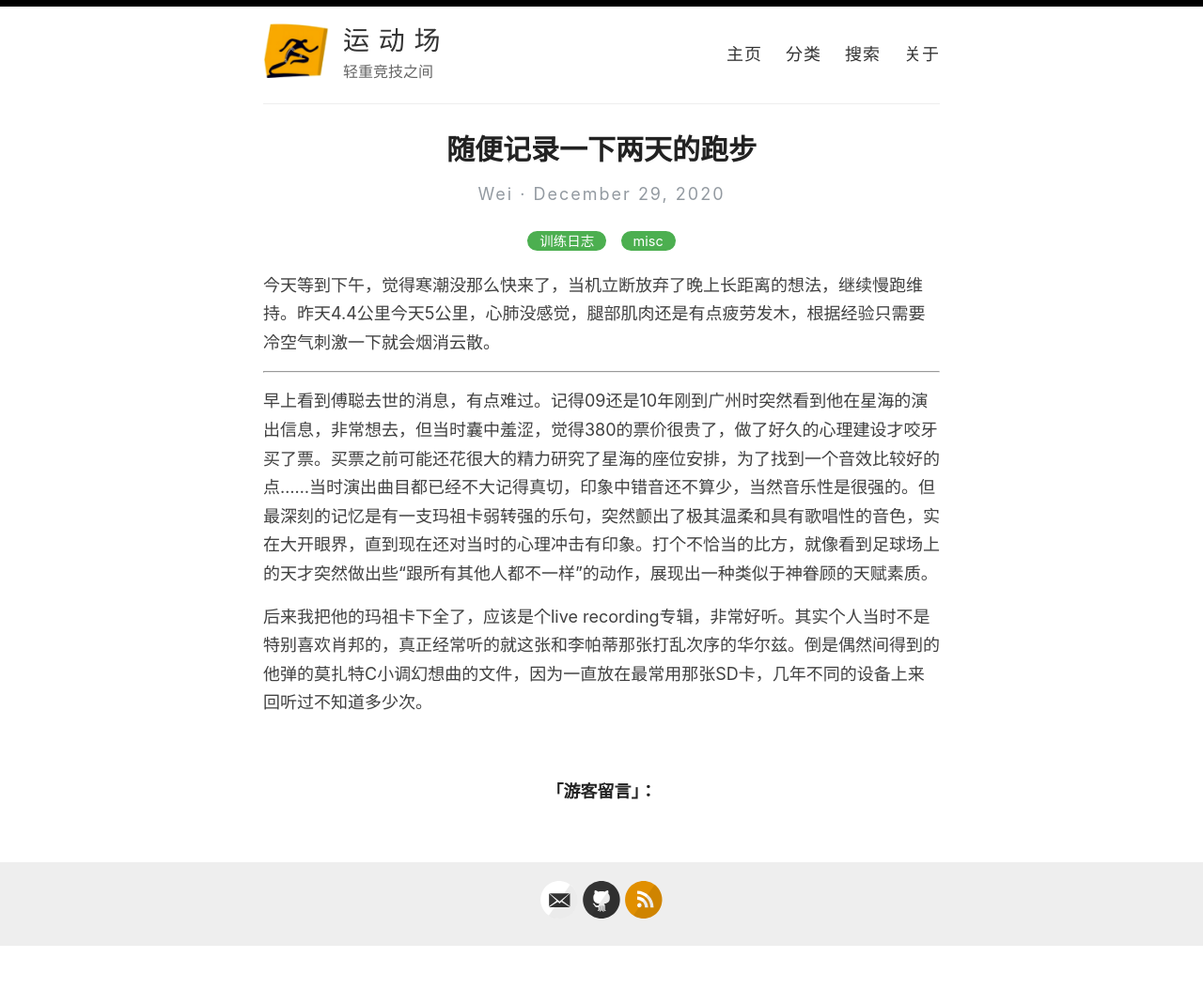
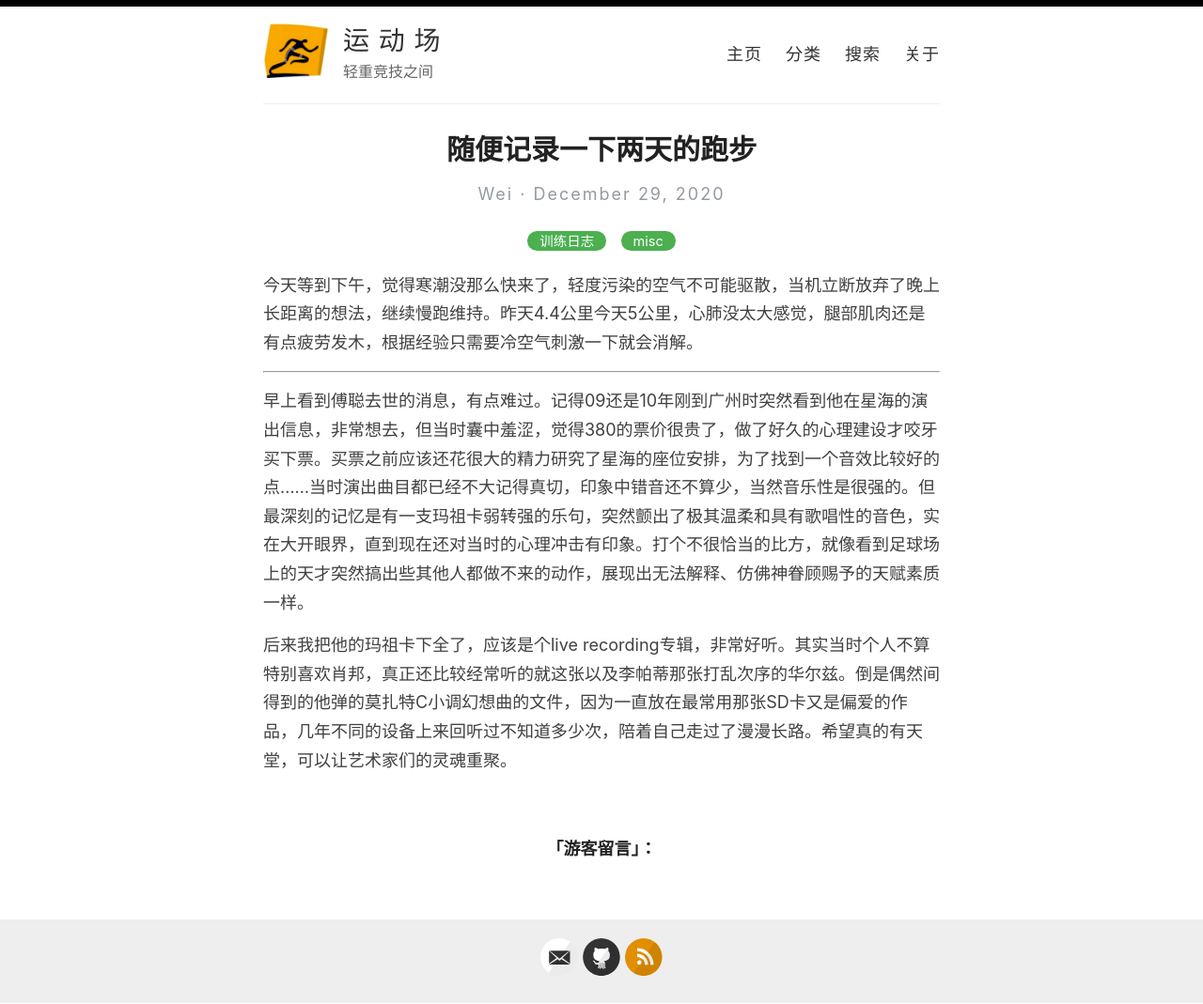
Before and after one commit to athletik/athletik.github.io, a Jekyll site: the page built from _posts/2020-12-29-随便记录一下两天的跑步.md, in a window 1280 px wide. Shown: the whole page at 94% size. Built offline with Jekyll 4.4.1, drawn with Linux system fonts in a browser that asks for light colours; comment, search, counter and statistics services are not loaded; before the commit the page ends 1008 px from its top, so only the background shows below that.

Commit message:
Update 2020-12-29-随便记录一下两天的跑步.md

```diff
--- a/_posts/2020-12-29-随便记录一下两天的跑步.md
+++ b/_posts/2020-12-29-随便记录一下两天的跑步.md
@@ -4,10 +4,10 @@ category: [训练日志, misc]
 title: 随便记录一下两天的跑步
 ---
 
-今天等到下午，觉得寒潮没那么快来了，当机立断放弃了晚上长距离的想法，继续慢跑维持。昨天4.4公里今天5公里，心肺没感觉，腿部肌肉还是有点疲劳发木，根据经验只需要冷空气刺激一下就会烟消云散。
+今天等到下午，觉得寒潮没那么快来了，轻度污染的空气不可能驱散，当机立断放弃了晚上长距离的想法，继续慢跑维持。昨天4.4公里今天5公里，心肺没太大感觉，腿部肌肉还是有点疲劳发木，根据经验只需要冷空气刺激一下就会消解。
 
 ---
 
-早上看到傅聪去世的消息，有点难过。记得09还是10年刚到广州时突然看到他在星海的演出信息，非常想去，但当时囊中羞涩，觉得380的票价很贵了，做了好久的心理建设才咬牙买了票。买票之前可能还花很大的精力研究了星海的座位安排，为了找到一个音效比较好的点……当时演出曲目都已经不大记得真切，印象中错音还不算少，当然音乐性是很强的。但最深刻的记忆是有一支玛祖卡弱转强的乐句，突然颤出了极其温柔和具有歌唱性的音色，实在大开眼界，直到现在还对当时的心理冲击有印象。打个不恰当的比方，就像看到足球场上的天才突然做出些“跟所有其他人都不一样”的动作，展现出一种类似于神眷顾的天赋素质。
+早上看到傅聪去世的消息，有点难过。记得09还是10年刚到广州时突然看到他在星海的演出信息，非常想去，但当时囊中羞涩，觉得380的票价很贵了，做了好久的心理建设才咬牙买下票。买票之前应该还花很大的精力研究了星海的座位安排，为了找到一个音效比较好的点……当时演出曲目都已经不大记得真切，印象中错音还不算少，当然音乐性是很强的。但最深刻的记忆是有一支玛祖卡弱转强的乐句，突然颤出了极其温柔和具有歌唱性的音色，实在大开眼界，直到现在还对当时的心理冲击有印象。打个不很恰当的比方，就像看到足球场上的天才突然搞出些其他人都做不来的动作，展现出无法解释、仿佛神眷顾赐予的天赋素质一样。
 
-后来我把他的玛祖卡下全了，应该是个live recording专辑，非常好听。其实个人当时不是特别喜欢肖邦的，真正经常听的就这张和李帕蒂那张打乱次序的华尔兹。倒是偶然间得到的他弹的莫扎特C小调幻想曲的文件，因为一直放在最常用那张SD卡，几年不同的设备上来回听过不知道多少次。
+后来我把他的玛祖卡下全了，应该是个live recording专辑，非常好听。其实当时个人不算特别喜欢肖邦，真正还比较经常听的就这张以及李帕蒂那张打乱次序的华尔兹。倒是偶然间得到的他弹的莫扎特C小调幻想曲的文件，因为一直放在最常用那张SD卡又是偏爱的作品，几年不同的设备上来回听过不知道多少次，陪着自己走过了漫漫长路。希望真的有天堂，可以让艺术家们的灵魂重聚。
```
